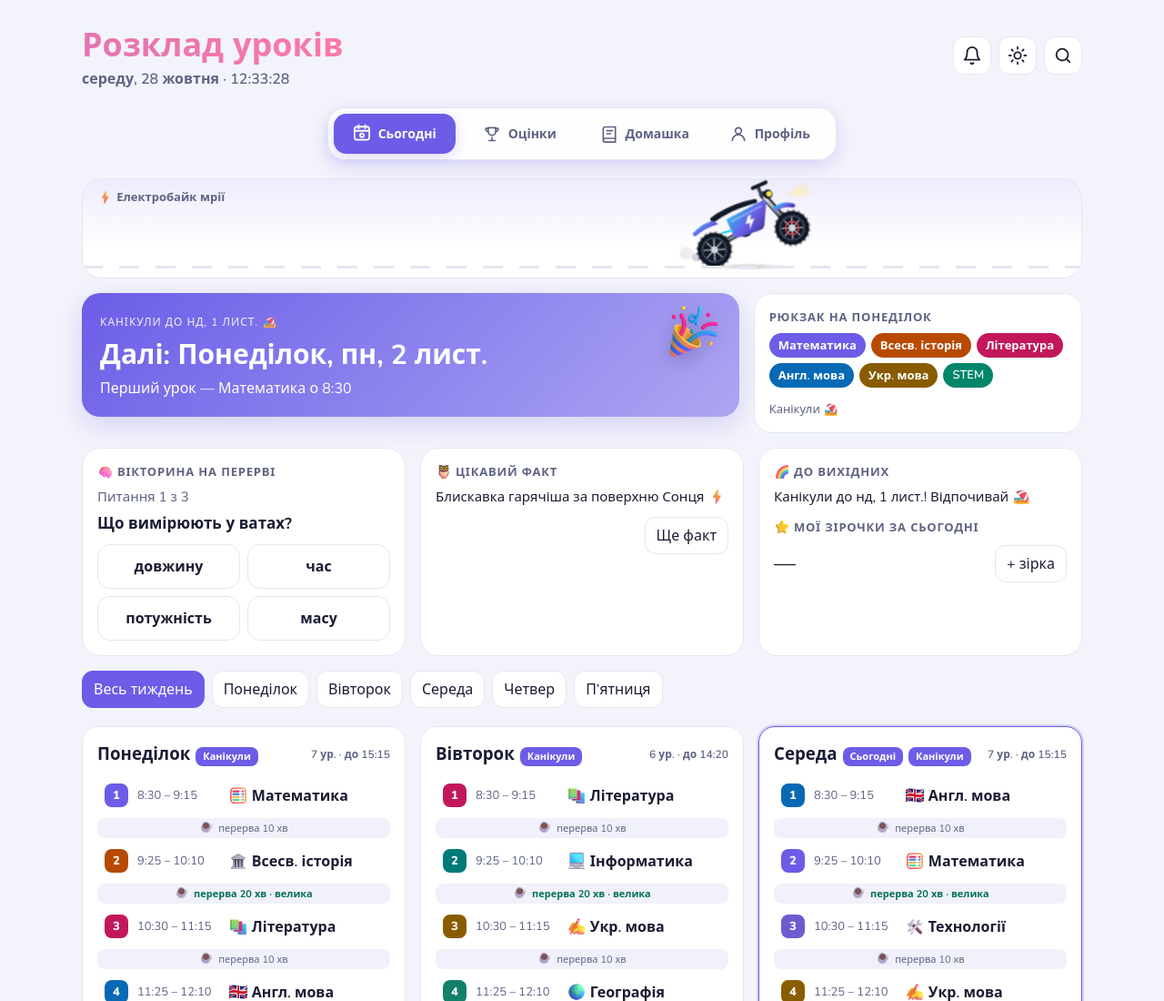
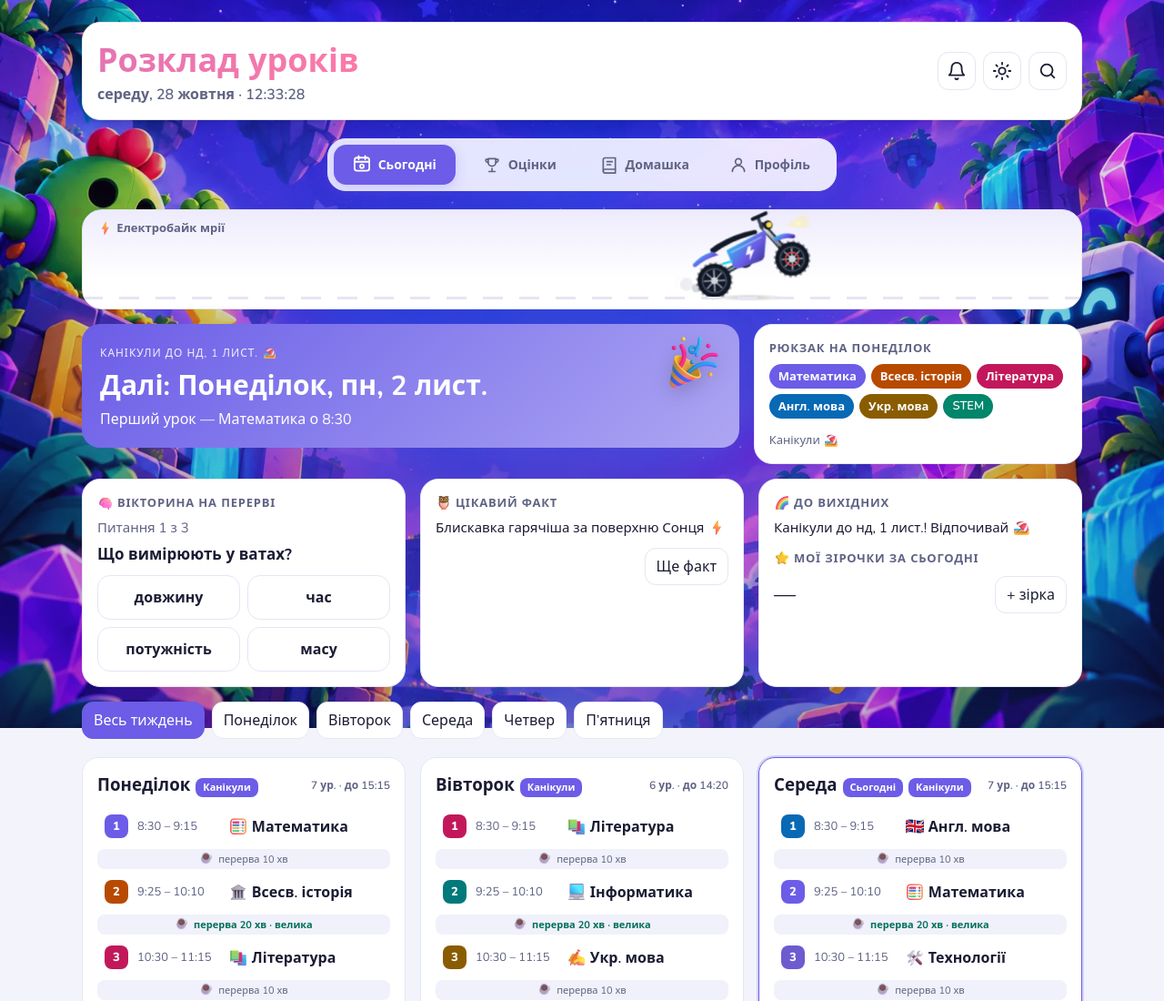
Before and after one commit to sudak666/Timetable, a website built with Vite: page app/index.html in a window 1280 px wide. Shown: the top 1100 px of the page at 91% size. Built offline with nearby package versions, Linux system fonts and the light colour scheme.

Commit message:
Add colorful game-inspired timetable wallpaper

```diff
--- a/src/styles.css
+++ b/src/styles.css
@@ -6,9 +6,14 @@
 *{box-sizing:border-box;margin:0;-webkit-tap-highlight-color:transparent}
 button,a,summary,label,.chip{touch-action:manipulation;user-select:none;-webkit-user-select:none}
 :focus:not(:focus-visible){outline:none}
-body{font-family:"Nunito Variable",Nunito,system-ui,-apple-system,"Segoe UI",sans-serif;background:var(--bg);color:var(--text);min-height:100vh;padding:24px 16px 48px;transition:background .3s}
+body{font-family:"Nunito Variable",Nunito,system-ui,-apple-system,"Segoe UI",sans-serif;background:var(--bg);color:var(--text);min-height:100vh;padding:24px 16px 48px;transition:background .3s;isolation:isolate}
+/* Декоративна арена залишається позаду непрозорих, читабельних карток. */
+body::before{content:"";position:fixed;inset:0;z-index:-1;pointer-events:none;background:linear-gradient(rgb(33 16 83/.12),rgb(33 16 83/.3)),url('../public/assets/arena-wallpaper.webp') center/cover no-repeat,#4930a0}
+:root[data-theme=dark] body::before{filter:brightness(.6) saturate(.85)}
+@media(prefers-color-scheme:dark){:root:not([data-theme=light]) body::before{filter:brightness(.6) saturate(.85)}}
+@media(max-width:720px){body::before{background-image:linear-gradient(rgb(33 16 83/.12),rgb(33 16 83/.3)),url('../public/assets/arena-wallpaper-mobile.webp');background-position:center top}}
 .wrap{max-width:1100px;margin:auto}
-header{display:flex;justify-content:space-between;align-items:center;gap:12px;flex-wrap:wrap;margin-bottom:20px}
+header{display:flex;justify-content:space-between;align-items:center;gap:12px;flex-wrap:wrap;margin-bottom:20px;background:var(--card);border:1px solid var(--line);border-radius:20px;padding:16px;box-shadow:var(--shadow-2)}
 h1{font-size:clamp(24px,5vw,36px);font-weight:800;background:linear-gradient(90deg,var(--accent),#fd79a8);-webkit-background-clip:text;background-clip:text;color:transparent}
 #clock{color:var(--muted);font-weight:600}
 .tools{display:flex;gap:8px}
```
Also changed, not shown: public/assets/arena-wallpaper-mobile.webp (added), public/assets/arena-wallpaper.webp (added).
